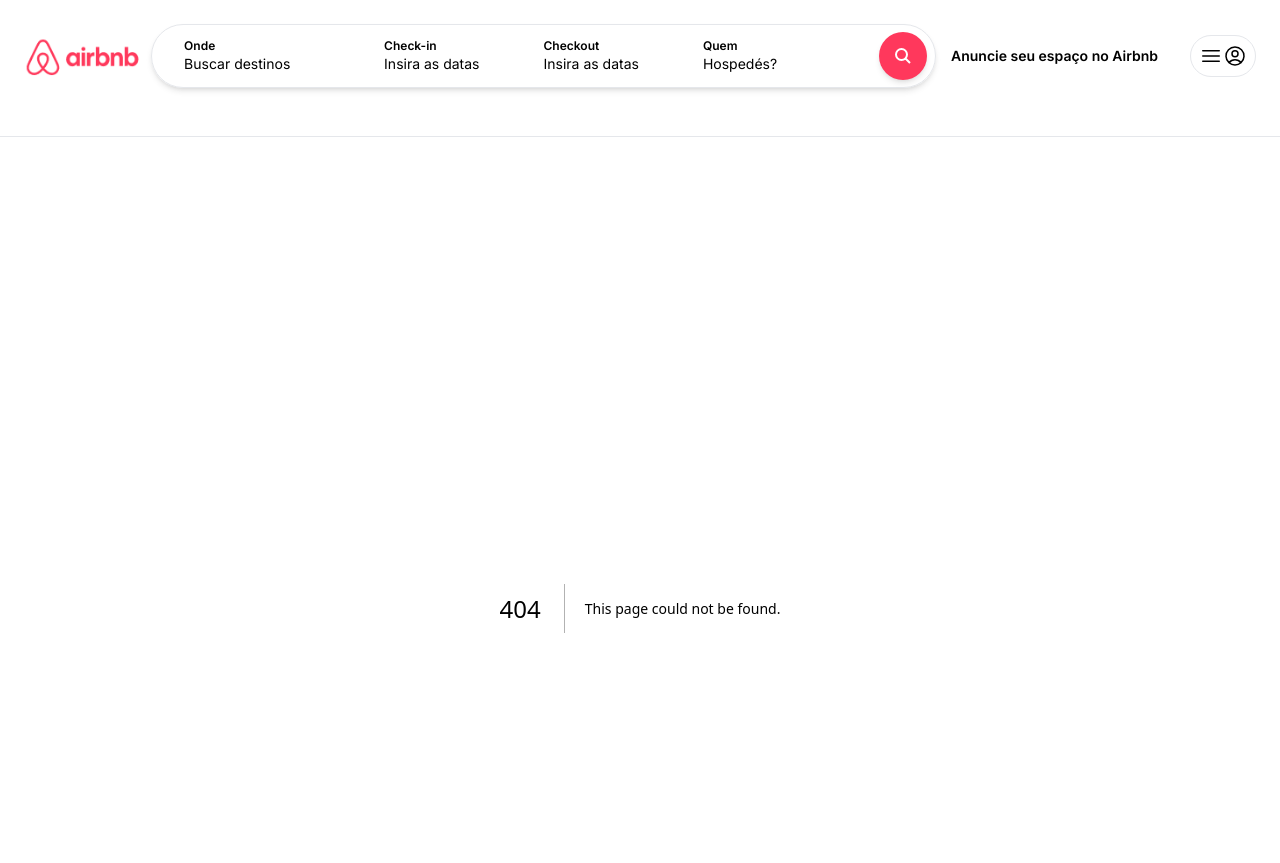
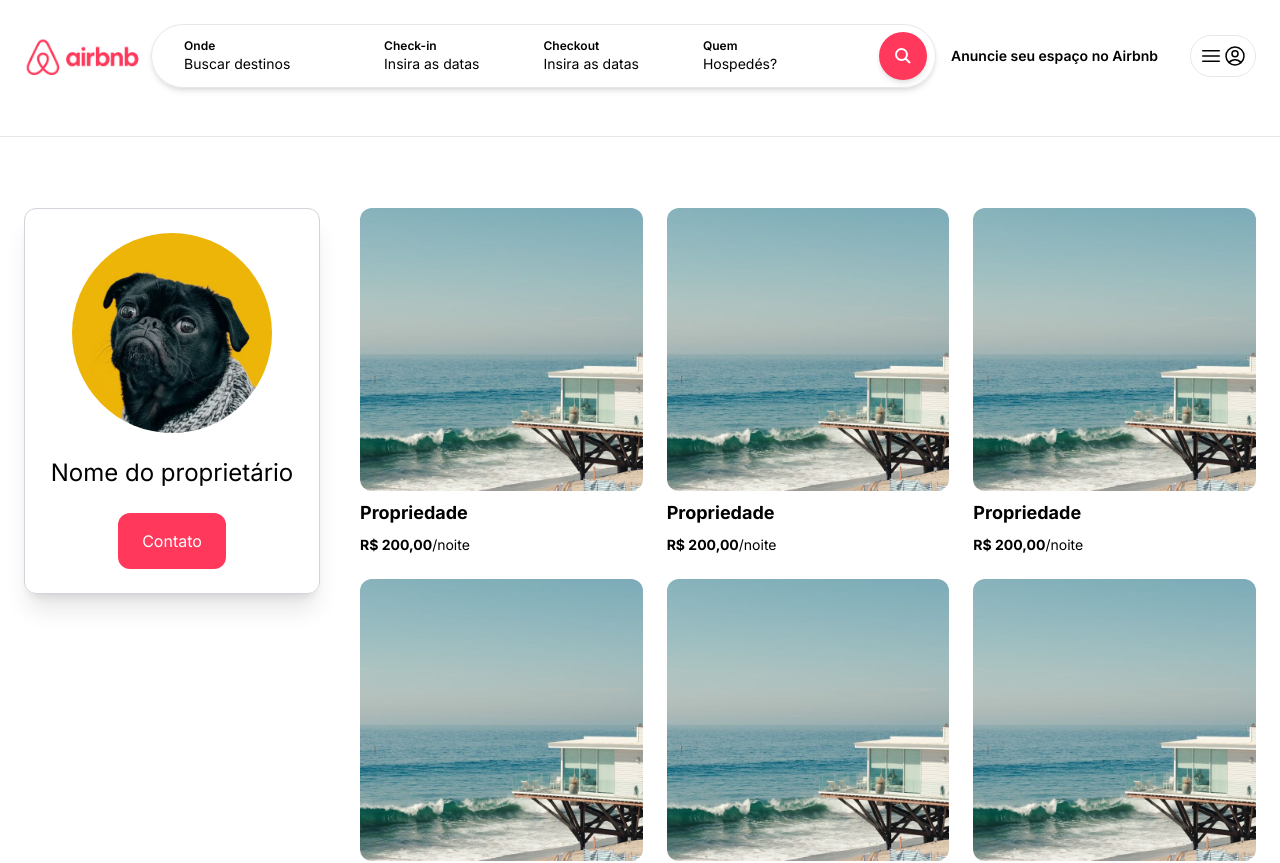
Before and after one commit to guedes-jr/django-nextjs-airbnb, a Next.js app: page /landlords/1 in a window 1280 px wide. Before the commit this address had no page. Shown: the top 863 px of the page. Built offline with nearby package versions, Linux system fonts and the light colour scheme.

Commit message:
Landlord detail page

```diff
--- /dev/null
+++ b/app/components/ContactButton.tsx
@@ -0,0 +1,9 @@
+const ContactButton = () => {
+    return (
+        <div className="mt-6 py-4 px-6 bg-airbnb text-white rounded-xl cursor-pointer hover:bg-airbnb-dark transition">
+            Contato
+        </div>
+    )
+}
+
+export default ContactButton;
--- /dev/null
+++ b/app/landlords/[id]/page.tsx
@@ -0,0 +1,33 @@
+import ContactButton from "@/app/components/ContactButton";
+import PropertyList from "@/app/components/properties/PropertyList";
+import Image from "next/image";
+
+const LandlordDetailPage = () => {
+    return (
+        <main className="mx-w-[1500px] mx-auto px-6 pb-6">
+            <div className="grid grid-cols-1 md:grid-cols-4 gap-4">
+                <aside className="col-span-1 mb-4">
+                    <div className="flex flex-col items-center p-6 rounded-xl border border-gray-300 shadow-xl">
+                        <Image
+                            src='/profile_pic_1.jpg'
+                            width={200}
+                            height={200}
+                            alt="Landlrod name"
+                            className="rounded-full"
+                        />
+                        <h1 className="mt-6 text-2xl">Nome do proprietário</h1>
+                        <ContactButton />
+                    </div>
+                </aside>
+
+                <div className="col-span-1 md:col-span-3 pl-0 md:pl-6">
+                    <div className="grid grid-cols-1 md:grid-cols-3 gap-6">
+                        <PropertyList />
+                    </div>
+                </div>
+            </div>
+        </main>
+    )
+}
+
+export default LandlordDetailPage;
```
Also changed, not shown: 1 other file (tests, documents, lock files or other folders).
